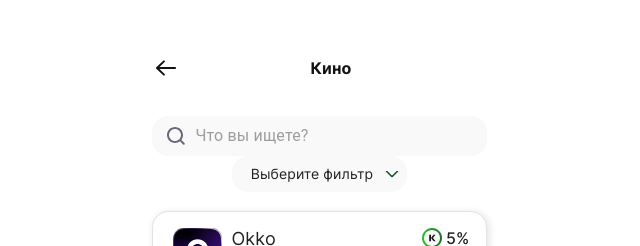
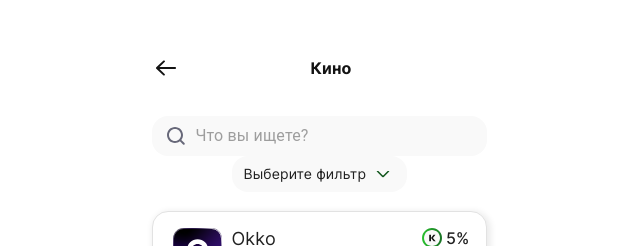
Before and after one commit to Olyaolya13/Pay2u__front, a React (Vite) app: page /categories in a window 1280 px wide. Shown: the top 246 px of the page, without its empty margins (321-961 px from the left). Built offline with nearby package versions, Linux system fonts and the light colour scheme.

Commit message:
sryle: red filter select style

```diff
--- a/src/components/Filter/FilterSelect/FilterSelect.css
+++ b/src/components/Filter/FilterSelect/FilterSelect.css
@@ -4,6 +4,10 @@
   cursor: pointer;
   position: absolute;
   top: 50%;
-  right: 8px;
+  right: 17px;
   transform: translateY(-50%);
 }
+
+.rotated {
+  transform: translateY(-50%) rotate(180deg);
+}
--- a/src/components/Filter/FilterSelect/FilterSelect.tsx
+++ b/src/components/Filter/FilterSelect/FilterSelect.tsx
@@ -11,6 +11,7 @@ interface FilterSelectProps {
 export default function FilterSelect({ onChange }: FilterSelectProps) {
   const [isOpenSelect, setIsOpenSelect] = useState(false);
   const [selectedFilter, setSelectedFilter] = useState('');
+  const [isIconRotated, setIsIconRotated] = useState(false);
 
   const handleChange = (evt: SelectChangeEvent<string>) => {
     const value = evt.target.value;
@@ -24,6 +25,7 @@ export default function FilterSelect({ onChange }: FilterSelectProps) {
 
   const toggleSelect = () => {
     setIsOpenSelect(!isOpenSelect);
+    setIsIconRotated(!isIconRotated);
   };
 
   const handleSelectClick = () => {
@@ -46,22 +48,15 @@ export default function FilterSelect({ onChange }: FilterSelectProps) {
       fontFamily: 'Inter',
       fontSize: '14px',
       fontWeight: '400',
-      overflow: 'visible'
+      textAlign: 'start',
+      paddingLeft: '12px'
     },
-    image: {
-      width: '14px',
-      height: '7px',
-      cursor: 'pointer',
-      position: 'absolute',
-      top: '50%',
-      right: '8px',
-      transform: 'translateY(-50%)'
-    },
+
     title: {
       fontFamily: 'Inter',
       fontSize: '14px',
       fontWeight: '400',
-      textAlign: 'center'
+      textAlign: 'start'
     }
   };
 
@@ -101,7 +96,7 @@ export default function FilterSelect({ onChange }: FilterSelectProps) {
               src={FilterArrow}
               alt="Arrow icon"
               onClick={toggleSelect}
-              className="filter__icon"
+              className={isIconRotated ? 'filter__icon rotated' : 'filter__icon'}
             />
           }
         >
```
